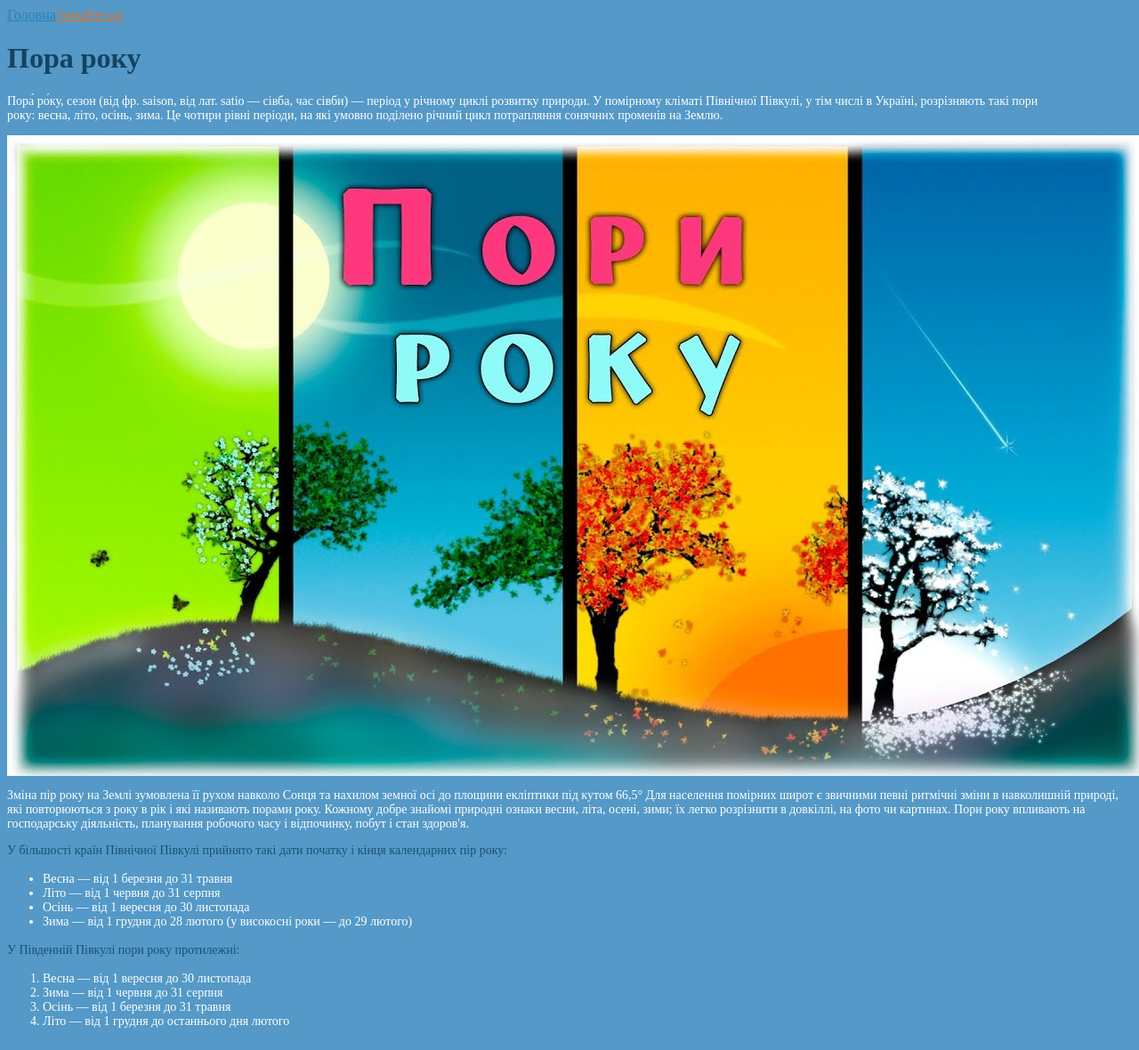
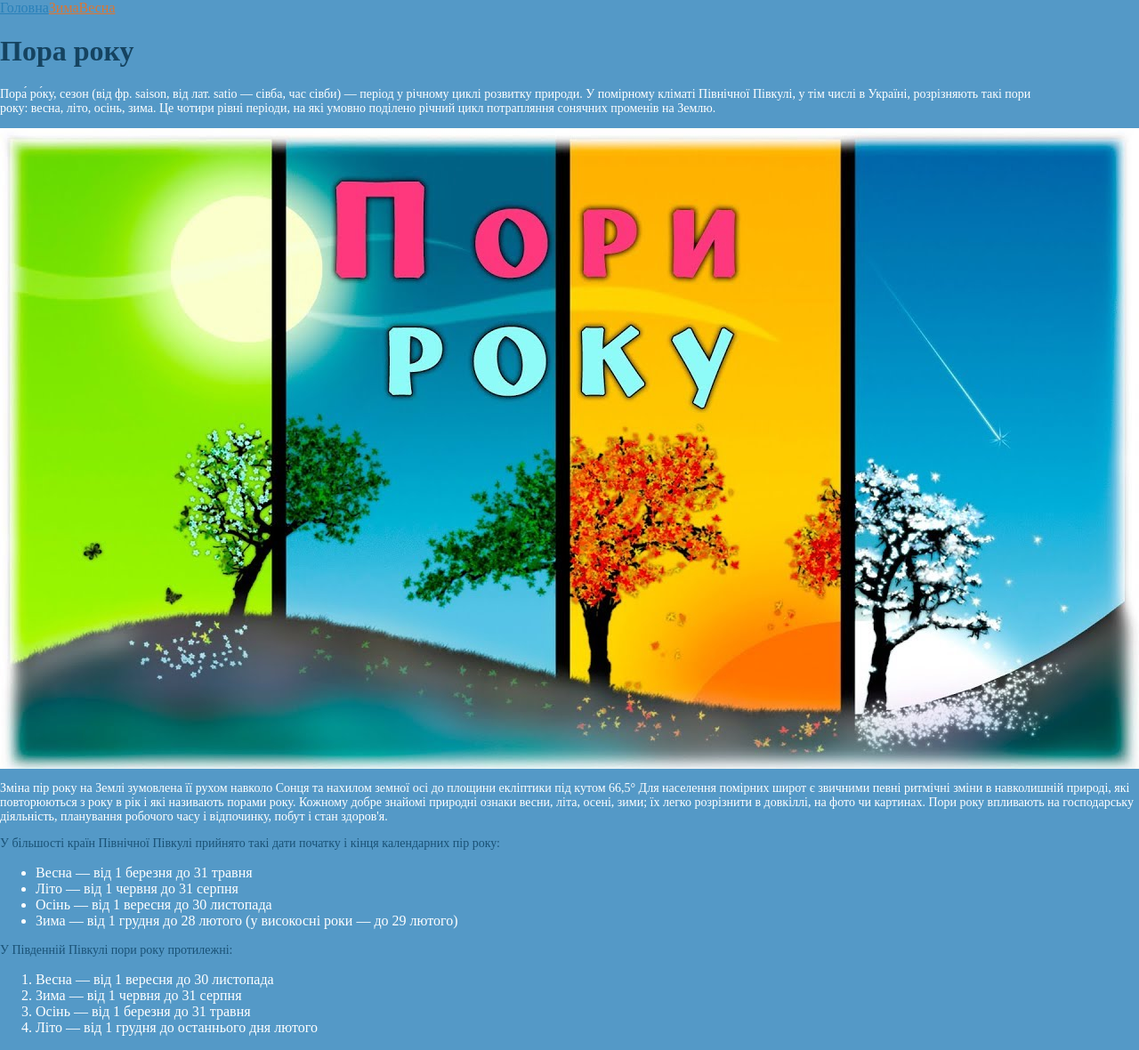
Before and after one commit to havetname/28.04_2_Spodyniuk_, a plain HTML site: page index.html in a window 1280 px wide. Shown: the whole page at 89% size. Drawn offline with Linux system fonts and the light colour scheme.

Commit message:
Update style.css

```diff
--- a/style.css
+++ b/style.css
@@ -6,6 +6,8 @@ nav a{
 }
 body {
     background-color: #5499C7;
+    margin: 0 auto;
+     width: 800 px;
 }
 p{
      font-family: 'Times New Roman';
@@ -15,17 +17,17 @@ p{
 section p {
      font-family: 'Times New Roman';
      color: #1A5276 ;
-     font-size:14px;
+     font-size:14 px;
 }
 section li{
      font-family: 'Times New Roman';
      color: #FFFFFF ;
-     font-size:14px;
+     font-size:14 px;
 }
 h1{
       font-family: 'Times New Roman';
       color: #154360 ;
-     text-size:14px;
+     font-size:24 px;
 }
 img{
   display: block;
```
